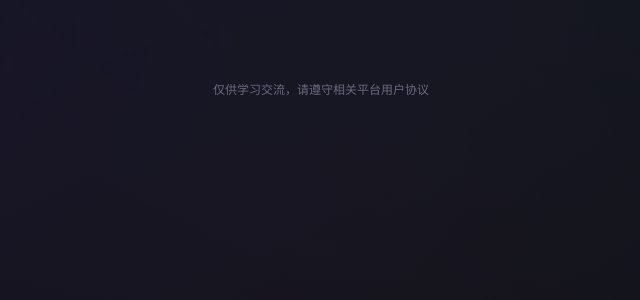
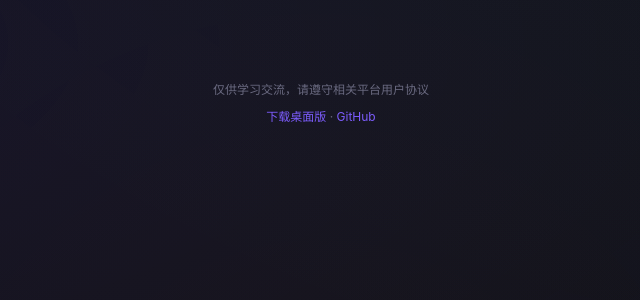
Before and after one commit to kalin952/music-downloader, a FastAPI app: page / in a window 1280 px wide. Shown: the part 357-657 px from the top of the page, without its empty margins (319-959 px from the left). Run offline with FastAPI, Linux system fonts and the light colour scheme; data that the repository does not hold is empty.

Commit message:
chore: update landing page error handling and add footer links
- Landing page: better no-releases fallback with GitHub link
- App footer: add download page and GitHub links

```diff
--- a/frontend/templates/index.html
+++ b/frontend/templates/index.html
@@ -101,6 +101,11 @@
         <!-- 页脚 -->
         <footer class="footer">
             <p>仅供学习交流，请遵守相关平台用户协议</p>
+            <p style="margin-top:8px">
+                <a href="https://9c76344595d8496587483f4c03f5f0aa.app.codebuddy.work" target="_blank" style="color:var(--accent);text-decoration:none">下载桌面版</a>
+                ·
+                <a href="https://github.com/kalin952/music-downloader" target="_blank" style="color:var(--accent);text-decoration:none">GitHub</a>
+            </p>
         </footer>
     </div>
 
--- a/landing/index.html
+++ b/landing/index.html
@@ -225,7 +225,7 @@ fetch(`https://api.github.com/repos/${REPO}/releases/latest`)
         }
     })
     .catch(() => {
-        document.getElementById('versionText').textContent = '下载链接加载失败，请前往 GitHub Releases';
+        document.getElementById('versionText').innerHTML = '暂无发布版本 · <a href="https://github.com/' + REPO + '/releases" style="color: var(--accent-glow);">前往 GitHub Releases 查看</a>';
         btnMac.href = `https://github.com/${REPO}/releases`;
         btnWin.href = `https://github.com/${REPO}/releases`;
     });
```
